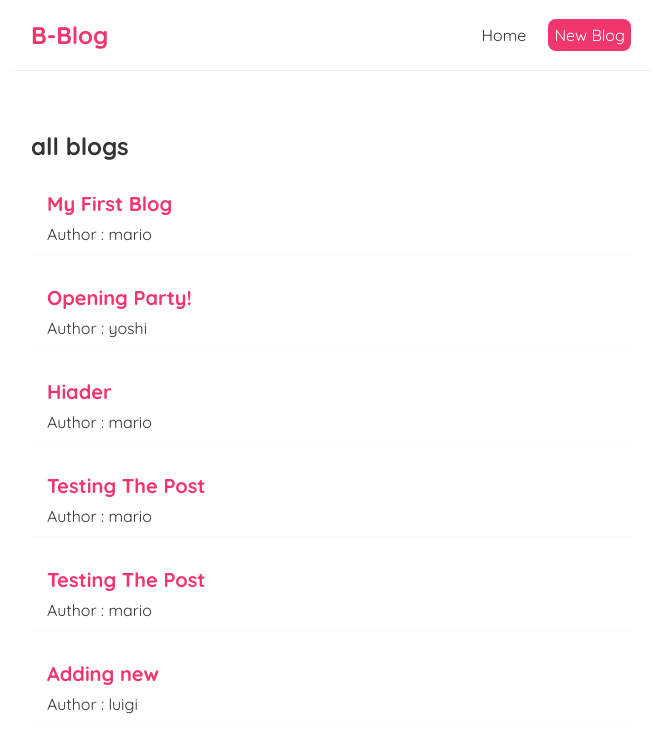
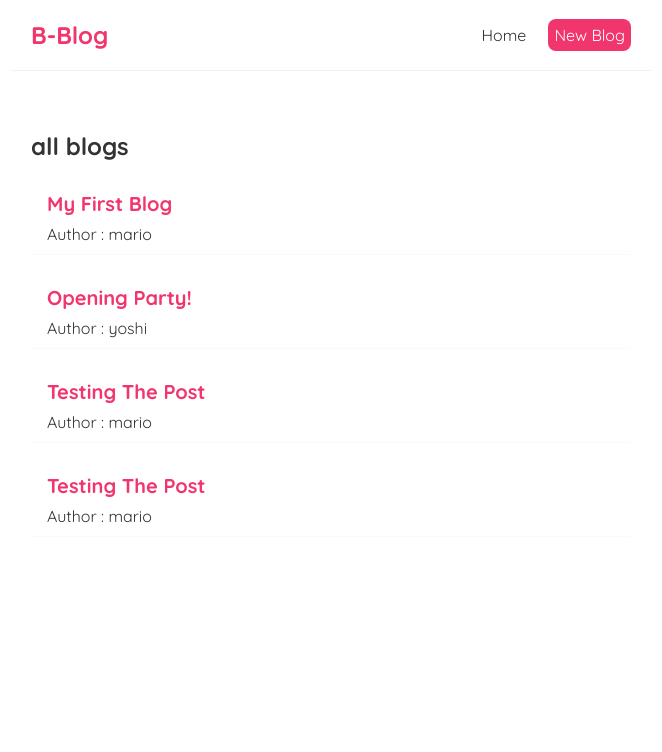
Before and after one commit to 7bel6/b-blog, a React (Create React App) app: page / in a window 1280 px wide. Shown: the top 752 px of the page, without its empty margins (309-971 px from the left). Built offline with nearby package versions, Linux system fonts and the light colour scheme; data requests are answered from the project's data file; the HTML template or start-up script is replaced by a standard one.

Commit message:
Deleting Blog

```diff
--- a/data/db.json
+++ b/data/db.json
@@ -13,12 +13,6 @@
       "id": 2
     },
     {
-      "title": "Hiader",
-      "body": "Some Text that goes here motherfucker",
-      "author": "mario",
-      "id": 3
-    },
-    {
       "title": "Testing The Post",
       "body": "Testing The Post Testing The Post Testing The Post Testing The Post Testing The Post Testing The Post Testing The Post",
       "author": "mario",
@@ -29,12 +23,6 @@
       "body": "Testing The Post Testing The Post Testing The Post Testing The Post Testing The Post Testing The Post Testing The Post",
       "author": "mario",
       "id": 5
-    },
-    {
-      "title": "Adding new",
-      "body": "New One",
-      "author": "luigi",
-      "id": 6
     }
   ]
 }
--- a/src/BlogDetails.js
+++ b/src/BlogDetails.js
@@ -1,5 +1,6 @@
 import { useParams } from "react-router";
 import useFetch from './useFetch';
+import { useHistory } from 'react-router-dom';
 const BlogDetails = () => {
 
     // Now we want to access whatever the id of blog on url router
@@ -7,6 +8,15 @@
     const { id } = useParams();
     // Reusing our custom hook
     const { data , isPending, error} = useFetch('http://localhost:8000/blogs/' + id);
+    const history = useHistory();
+    const handleClick = () => {
+        fetch('http://localhost:8000/blogs/' + data.id, {
+            method: 'DELETE',
+        })
+        .then(() => {
+            history.push('/')
+        })
+    }
 
     return(
         <div className='blog-details'>
@@ -17,6 +27,8 @@
                     <h2>{ data.title }</h2>
                     <p>Written By : { data.author }</p>
                     <div>{ data.body }</div>
+                    {/* Delete the article */}
+                    <button onClick={handleClick}>Delete</button>
                 </article>
             )}
         </div>
```
